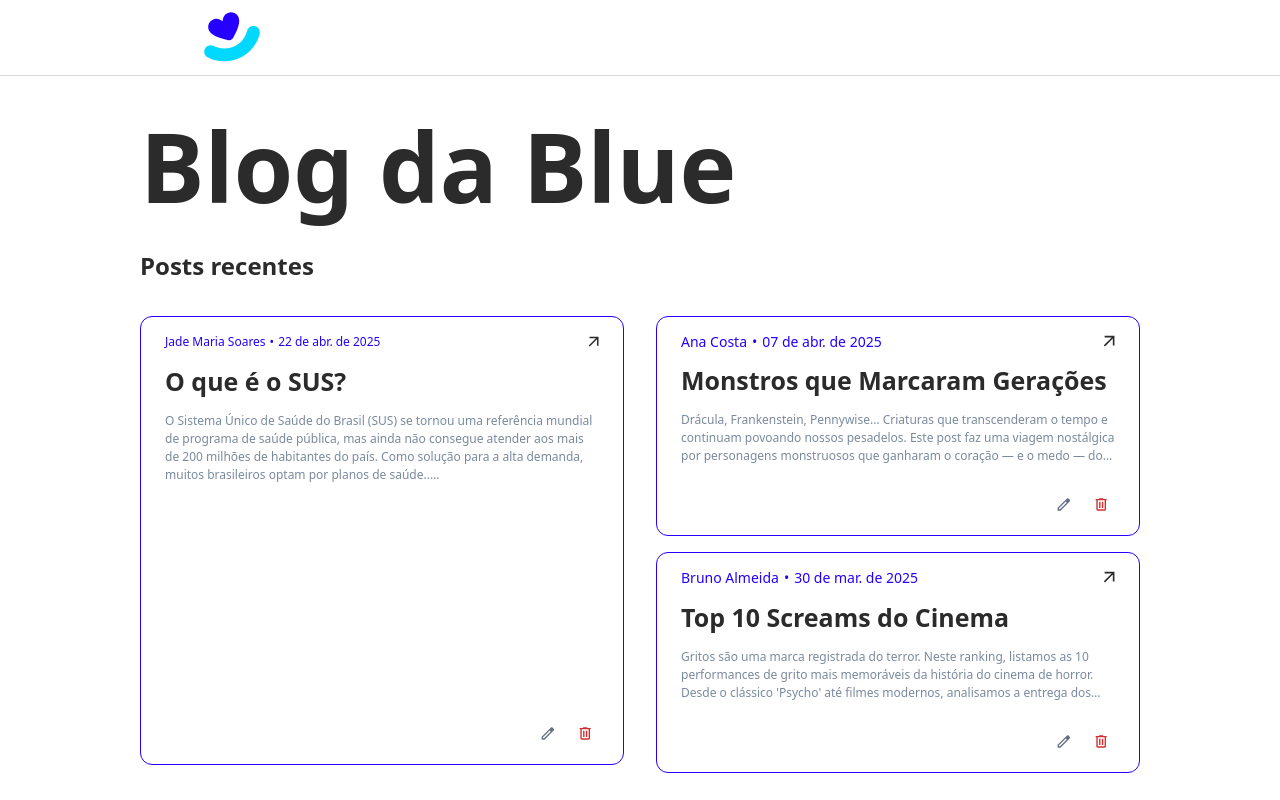
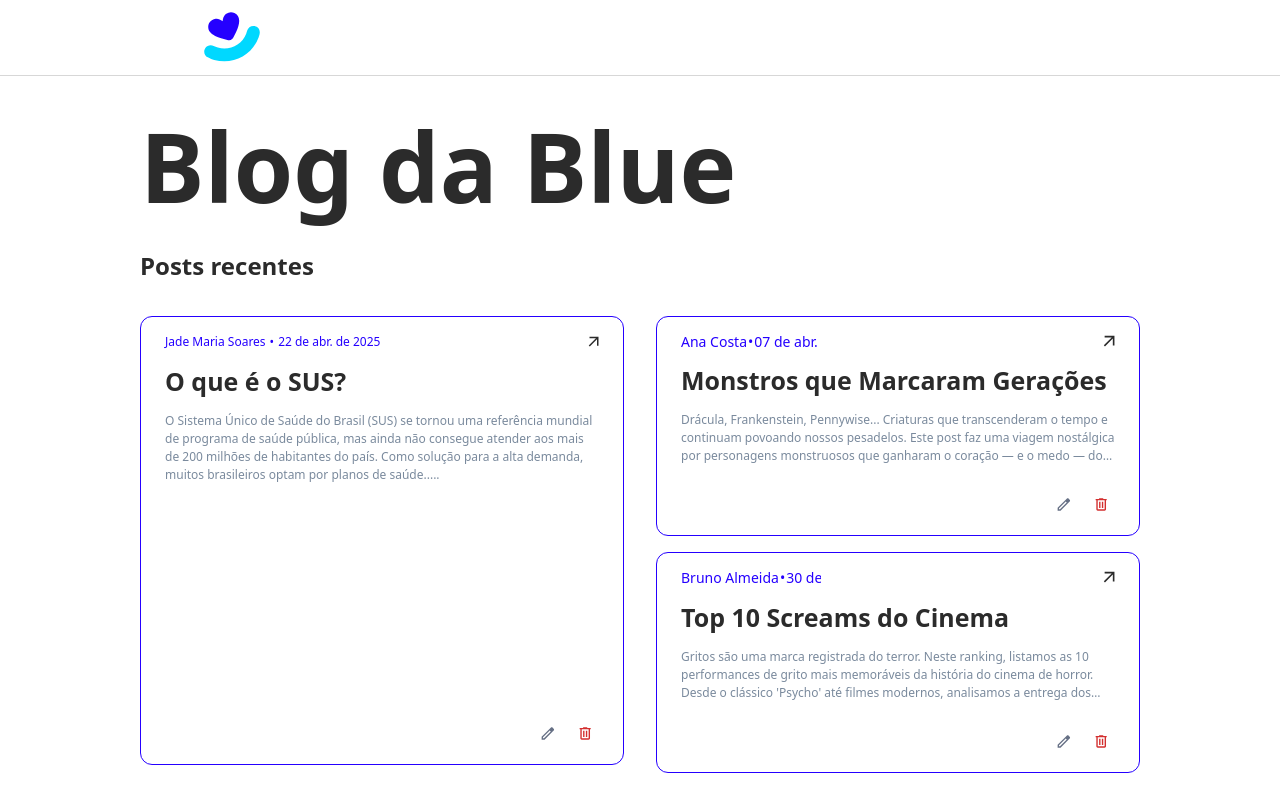
Before and after one commit to vitto2/blog-da-blue, a React (Vite) app: page / in a window 1280 px wide. Shown: the top 800 px of the page. Built offline with nearby package versions, Linux system fonts and the light colour scheme.

Commit message:
feat: ajustando quebra de elementos no card small

```diff
--- a/src/components/PostSmall.jsx
+++ b/src/components/PostSmall.jsx
@@ -15,11 +15,13 @@ export default function PostSmall({ autor, titulo, data, descricao, clamped }) {
 	}
 	return (
 		<section className="min-h-[11.75rem] min-w-[148px] md:max-w-[34.25rem] xl:max-w-[34.25rem] xl:max-h-[36.37rem] border border-[#2500FF] rounded-xl px-[.75rem] py-[.5rem] xl:px-[1.5rem] xl:py-[1rem] md:px-[24px] md:py-[16px]">
-			<div className="pb-3 flex justify-between items-start text-[#2500FF] font-semibold text-[0.625rem]">
-				<div className="flex flex-wrap items-center gap-1 leading-tight font-normal md:text-[.875rem]">
-					<span className="whitespace-nowrap">{autor}</span>
-					<span className="mx-[1px]">•</span>
-					<span className="whitespace-nowrap">{formatarData(data)}</span>
+			<div className="pb-3 flex  justify-between items-start text-[#2500FF] font-semibold text-[0.625rem]">
+				<div className="line-clamp-2 overflow-hidden flex flex-wrap items-center gap-1 leading-tight font-normal md:text-[.875rem]">
+					<div className="w-[140px]">
+						<span className="whitespace-nowrap">{autor}</span>
+						<span className="mx-[1px]">•</span>
+						<span className="whitespace-nowrap">{formatarData(data)}</span>
+					</div>
 				</div>
 				<img src={arrow} alt="seta" className="w-3 h-3 mt-[2px]" />
 			</div>
```
